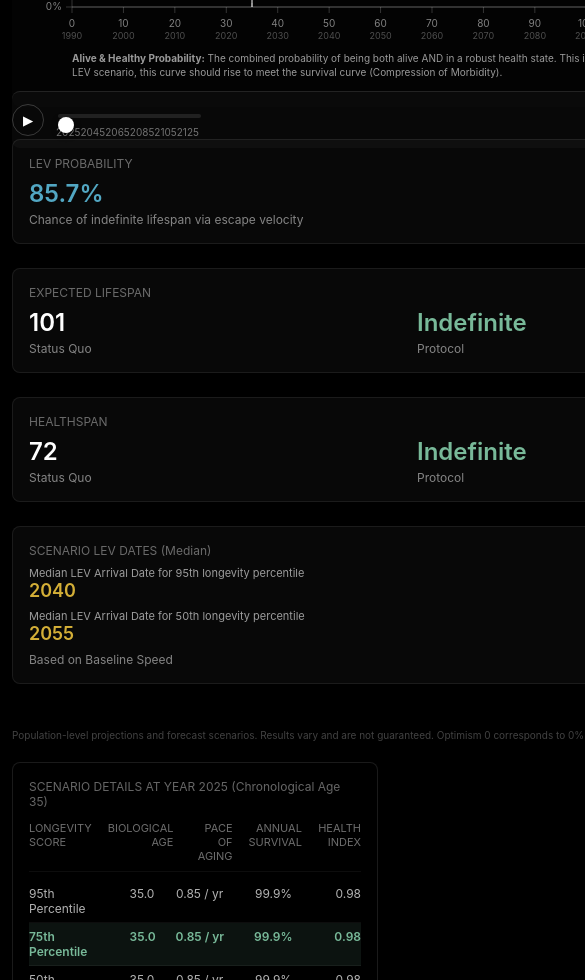
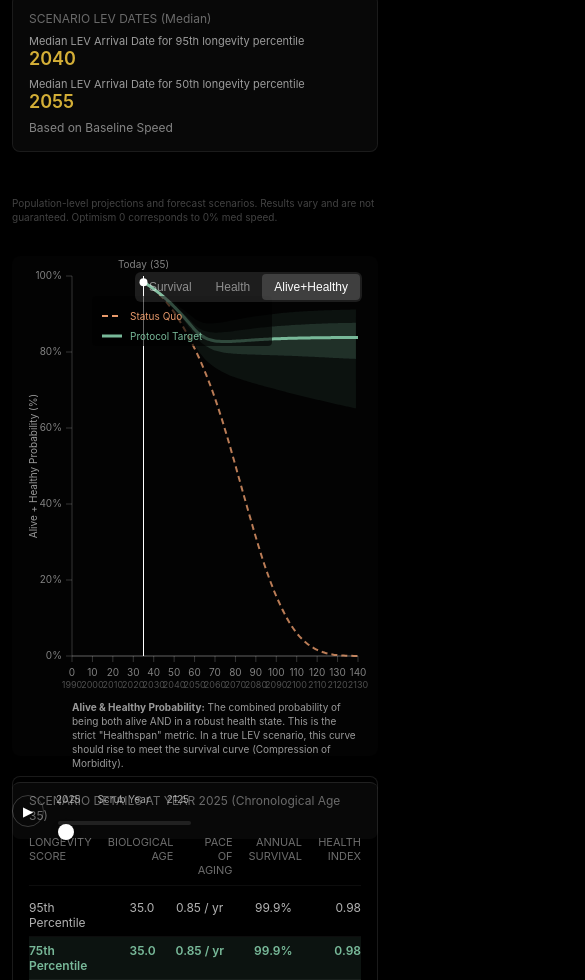
Before and after one commit to Kylen-McClintock/LEV-Longevity-Trajectory, a React (Vite) app: page / in a window 390 px wide. Shown: the part 1020-2000 px from the top of the page, 585 px wide, since content can reach past the window. Built offline with nearby package versions, Linux system fonts and the light colour scheme.

Commit message:
Fix logic inversion (5th vs 95th), Mobile Layout (Stats on Top), and Scrubber UI

```diff
--- a/src/LevLongevityTrajectory.css
+++ b/src/LevLongevityTrajectory.css
@@ -122,7 +122,8 @@
 
 @media (max-width: 900px) {
   .lev-main-layout {
-    grid-template-columns: 1fr;
+    display: flex;
+    flex-direction: column-reverse;
   }
 }
 
--- a/src/LevLongevityTrajectory.tsx
+++ b/src/LevLongevityTrajectory.tsx
@@ -493,6 +493,11 @@ export default function LevLongevityTrajectory() {
                                 {isPlaying ? '⏸' : '▶'}
                             </button>
                             <div className="lev-scrub-slider" style={{ flexGrow: 1 }}>
+                                <div style={{ display: 'flex', justifyContent: 'space-between', fontSize: 10, marginBottom: 4, opacity: 0.7 }}>
+                                    <span>{currentYear}</span>
+                                    <span>Scrub Year</span>
+                                    <span>{currentYear + 100}</span>
+                                </div>
                                 <input type="range"
                                     min={currentYear} max={currentYear + 100}
                                     value={scrubYear}
@@ -509,11 +514,6 @@ export default function LevLongevityTrajectory() {
                                         <option key={y} value={y} label={`${y}`} />
                                     ))}
                                 </datalist>
-                                <div style={{ display: 'flex', justifyContent: 'space-between', fontSize: 10, marginTop: 4, opacity: 0.5 }}>
-                                    {Array.from({ length: 6 }, (_, i) => currentYear + i * 20).map(y => (
-                                        <span key={y}>{y}</span>
-                                    ))}
-                                </div>
                             </div>
                         </div>
                     </div>
--- a/src/lev_math.ts
+++ b/src/lev_math.ts
@@ -105,8 +105,8 @@ export function getProgressMultiplier(
     // Z score for quantile
     const z_q = getZScoreForCentile(quantileKey);
 
-    // r_q(y,p) = exp(mu + z_q * sigma)
-    const r = Math.exp(mu + z_q * sigma);
+    // r_q(y,p) = exp(mu - z_q * sigma)
+    const r = Math.exp(mu - z_q * sigma);
 
     // Clamp r in [0.01, 1.20]. Allow it to go lower for LEV deep impact.
     return Math.min(1.20, Math.max(0.01, r));
```
